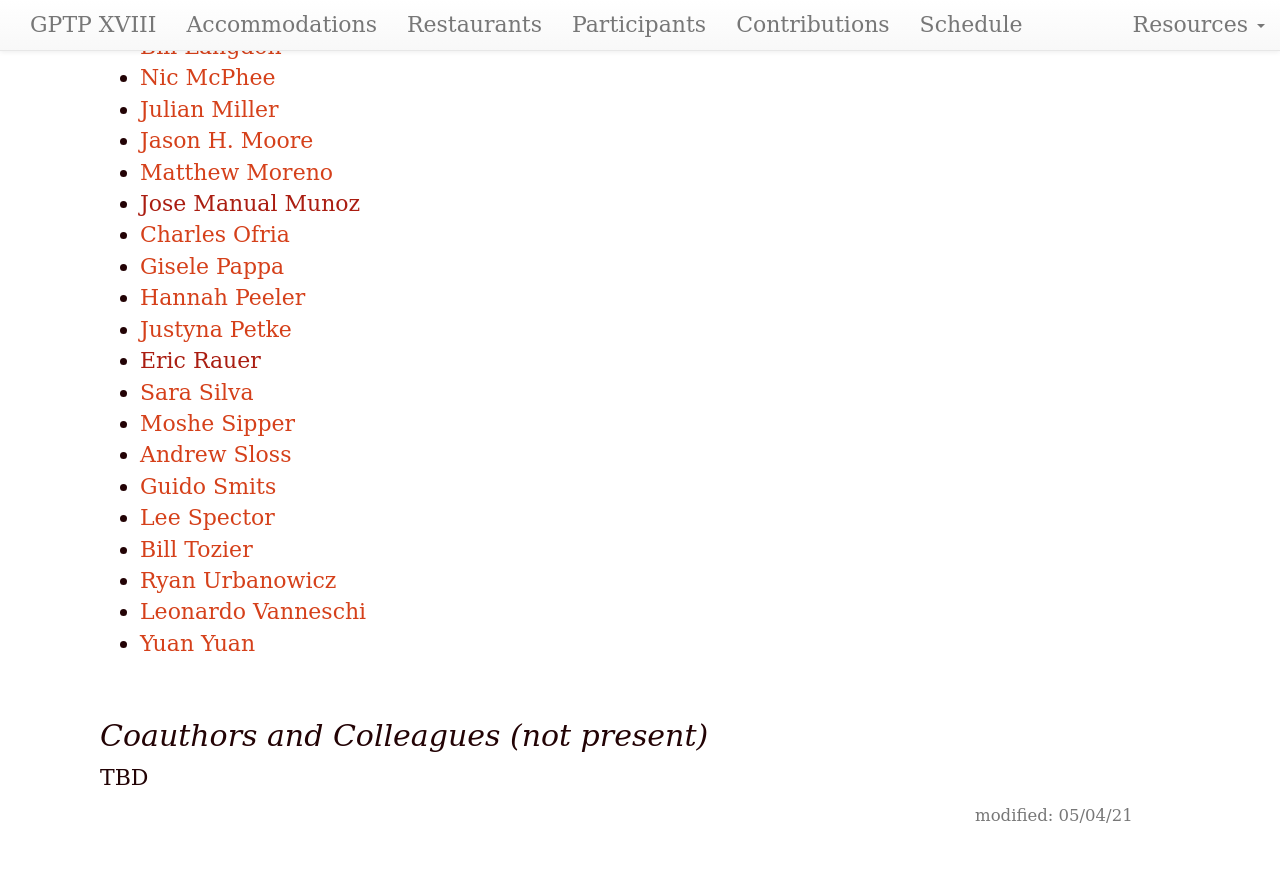
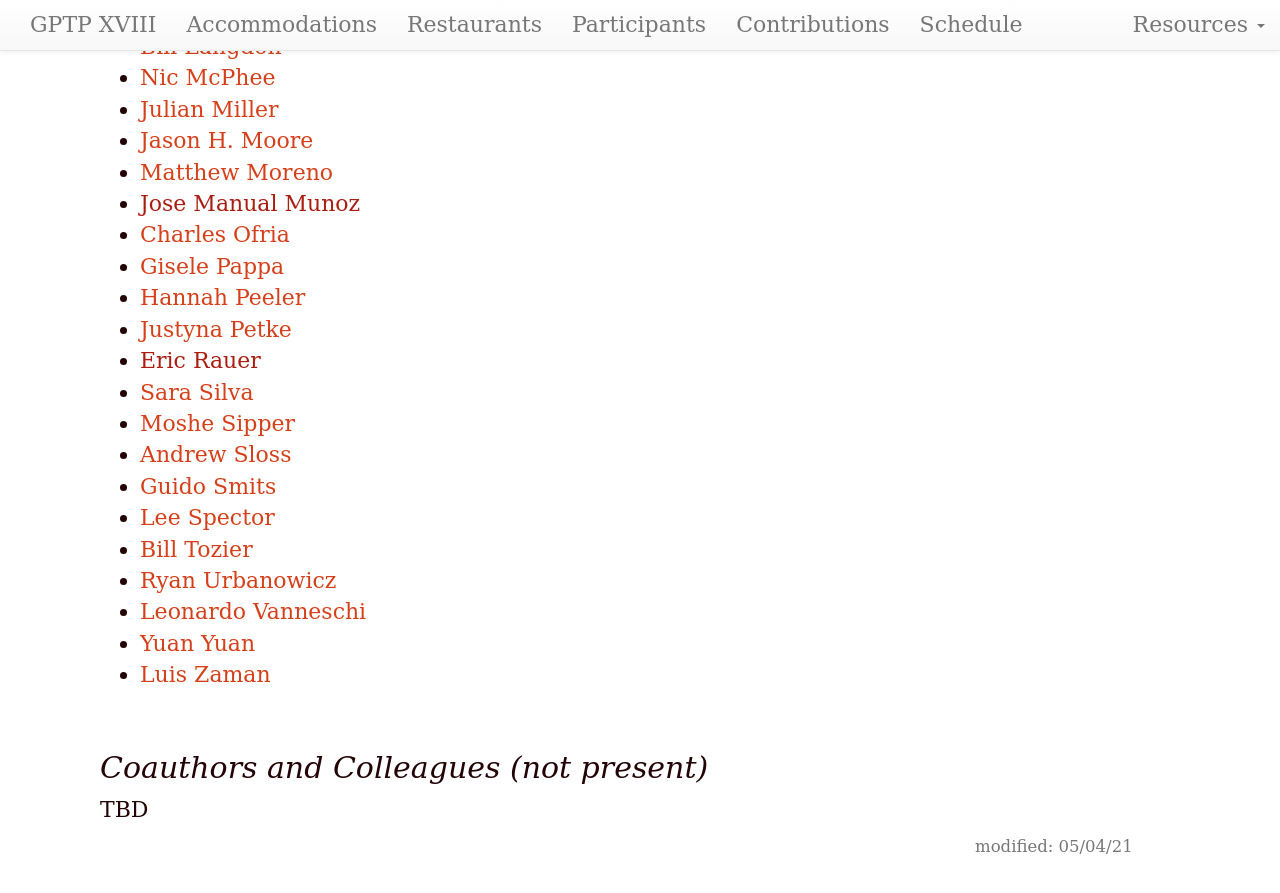
Before and after one commit to GPTP-workshop/gptp-workshop.github.io, a Jekyll site: the page built from attendees.md, in a window 1280 px wide and 900 px high, scrolled down 1150 px. Shown: the top 893 px of the window. Built offline with Jekyll 4.4.1, drawn with Linux system fonts in a browser that asks for light colours; our own code applies the rules of GitHub Pages for plain Markdown files; before the commit the page ends 2019 px from its top, so only the background shows below that.

Commit message:
Update attendees.md

```diff
--- a/attendees.md
+++ b/attendees.md
@@ -57,6 +57,7 @@ dates: "May 19-21, 2021"
 - [Ryan Urbanowicz](https://www.med.upenn.edu/urbslab/)
 - [Leonardo Vanneschi](https://novaresearch.unl.pt/en/persons/leonardo-vanneschi)
 - [Yuan Yuan](https://yyxhdy.github.io/cv/)
+- [Luis Zaman](https://lsa.umich.edu/eeb/people/faculty/luis-zaman.html)
 
 
 ## Coauthors and Colleagues (not present)
```
